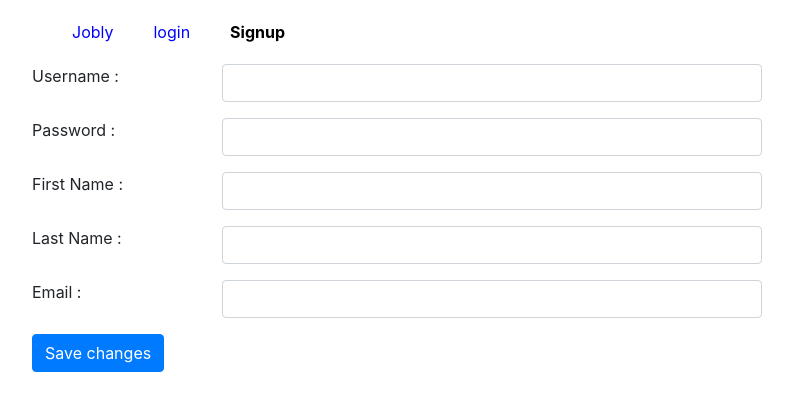
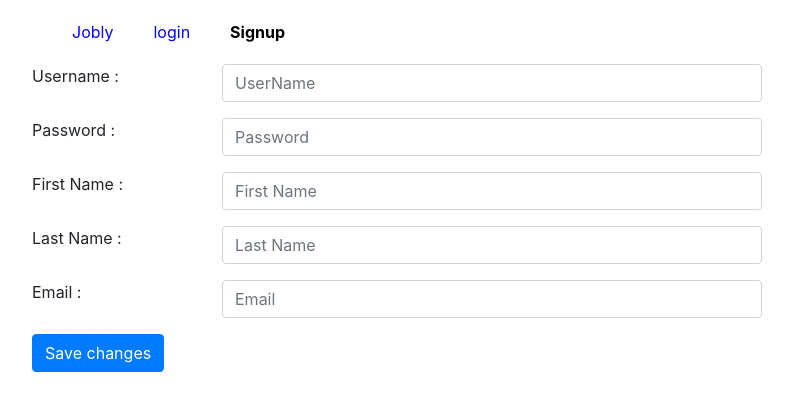
Before and after one commit to mshweta-7829/jobly-frontend, a React (Create React App) app: page /signup in a window 1280 px wide. Shown: the top 410 px of the page, without its empty margins (53-846 px from the left). Built offline with nearby package versions, Linux system fonts and the light colour scheme; no server answers.

Commit message:
Added placeholders for signup form

```diff
--- a/src/auths/SignupForm.js
+++ b/src/auths/SignupForm.js
@@ -62,6 +62,7 @@ function SignupForm({ initialFormData, signup }) {
               onChange={handleChange}
               name='username'
               value={formData.username}
+              placeholder="UserName"
               required
             />
           </div>
@@ -81,6 +82,7 @@ function SignupForm({ initialFormData, signup }) {
               value={formData.password}
               aria-label='email'
               required
+              placeholder="Password"
             />
           </div>
         </div>
@@ -97,6 +99,7 @@ function SignupForm({ initialFormData, signup }) {
               onChange={handleChange}
               value={formData.firstName}
               aria-label='firstName'
+              placeholder="First Name"
             />
           </div>
         </div>
@@ -113,6 +116,7 @@ function SignupForm({ initialFormData, signup }) {
               onChange={handleChange}
               value={formData.lastName}
               aria-label='lastName'
+              placeholder="Last Name"
             />
           </div>
         </div>
@@ -129,6 +133,7 @@ function SignupForm({ initialFormData, signup }) {
               onChange={handleChange}
               value={formData.email}
               aria-label='email'
+              placeholder="Email"
             />
           </div>
         </div>
```
